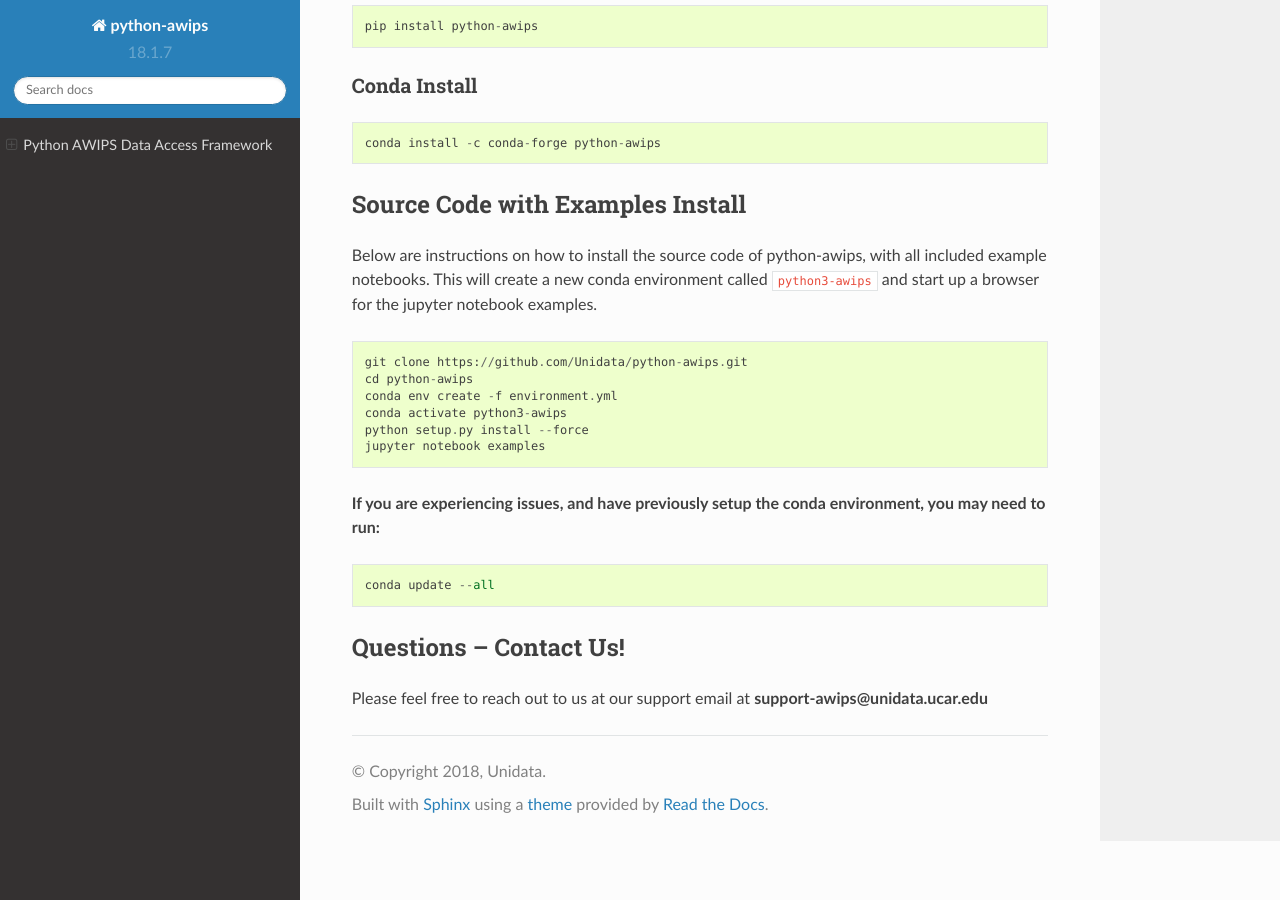
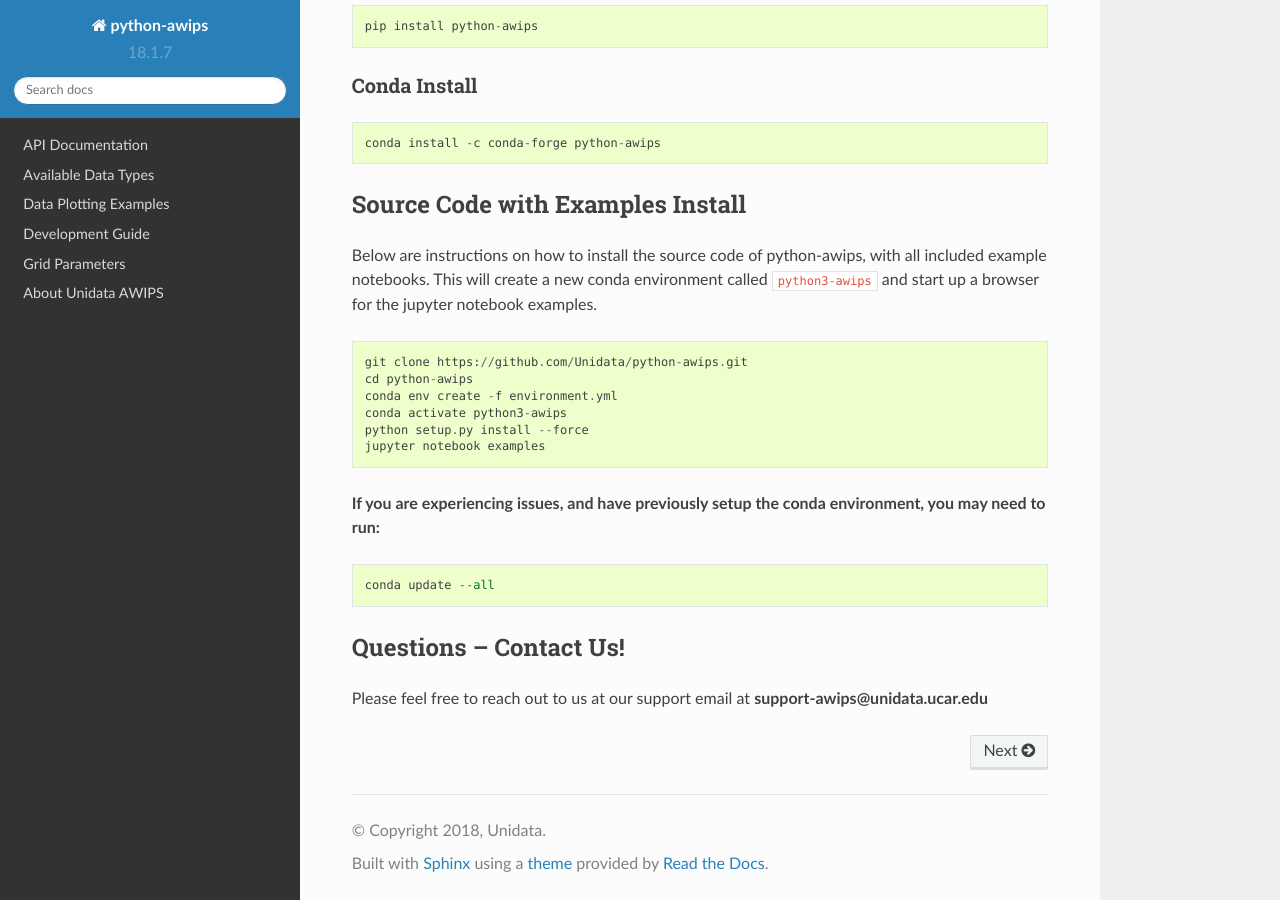
Before and after one commit to Unidata/python-awips, a Sphinx documentation site: the page built from docs/source/index.rst, in a window 1280 px wide and 900 px high, scrolled down 708 px. Built offline with Sphinx 7.4.7 and the Read the Docs theme 2.0.0, drawn with Linux system fonts in a browser that asks for light colours.

Commit message:
Add 'toctree' back into the index.rst file: -without this command the outline on the left hand does not get generated -also had to add the ':hidden:' flag, so it's not displayed on the body of the page as well

```diff
--- a/docs/source/index.rst
+++ b/docs/source/index.rst
@@ -63,3 +63,14 @@
 ------------------------
 
 Please feel free to reach out to us at our support email at **support-awips@unidata.ucar.edu**
+
+.. toctree::
+   :maxdepth: 2
+   :hidden:
+
+   api/index
+   datatypes
+   examples/index
+   dev
+   gridparms
+   about
```
